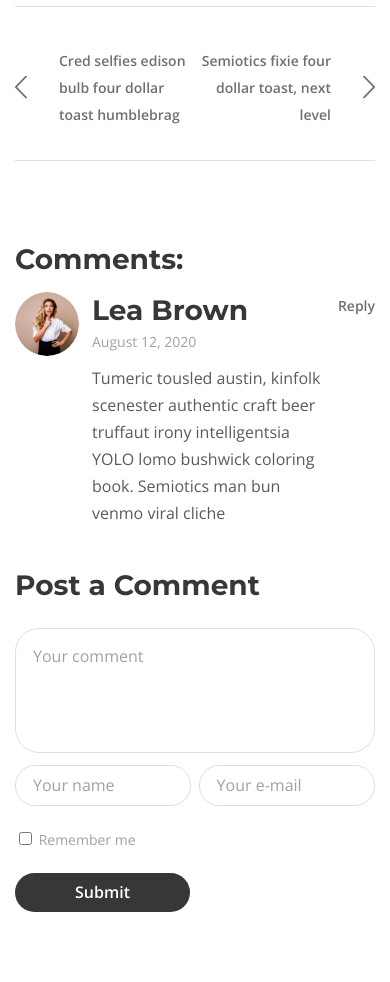
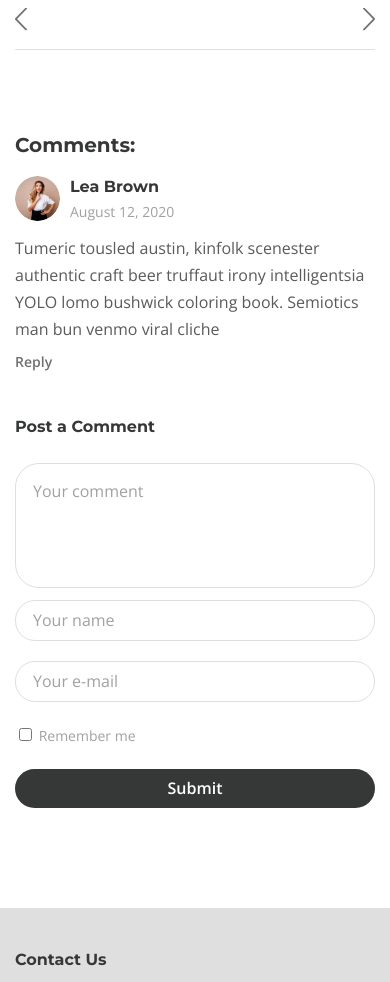
Before and after one commit to horoshopodumaj/furniture, a website: page app/blog-one.html in a window 390 px wide. Shown: the part 3040-4022 px from the top of the page. Drawn offline with nearby package versions, Linux system fonts and the light colour scheme.

Commit message:
adaptive for blog-one page

```diff
--- a/app/blog-one.html
+++ b/app/blog-one.html
@@ -162,13 +162,17 @@
                                         <a class="blog-one__tags-link" href="#">Chair</a>
                                     </div>
                                     <div class="blog-one__links">
-                                        <a class="blog-one__link blog-one__link-prev" href="#"
-                                            >Cred selfies edison bulb four dollar toast
-                                            humblebrag</a
-                                        >
-                                        <a class="blog-one__link blog-one__link-next" href="#"
-                                            >Semiotics fixie four dollar toast, next level</a
-                                        >
+                                        <a class="blog-one__link blog-one__link-prev" href="#">
+                                            <span>
+                                                Cred selfies edison bulb four dollar toast
+                                                humblebrag
+                                            </span>
+                                        </a>
+                                        <a class="blog-one__link blog-one__link-next" href="#">
+                                            <span>
+                                                Semiotics fixie four dollar toast, next level
+                                            </span>
+                                        </a>
                                     </div>
                                 </div>
                                 <div class="blog-one__comments">
--- a/app/scss/blog-one.scss
+++ b/app/scss/blog-one.scss
@@ -10,6 +10,16 @@
         color: $title;
         margin-bottom: 30px;
         padding: 0 40px;
+        @media (max-width: 375px) {
+            padding: 0 20px;
+            line-height: 27px;
+        }
+        .blog__blockquote-author {
+            @media (max-width: 540px) {
+                font-size: 16px;
+                line-height: 23px;
+            }
+        }
     }
 
     .blog__blockquote-author::before {
@@ -21,6 +31,12 @@
 .blog-one {
     &__tags {
         margin-bottom: 30px;
+        .blog-one__tags-title {
+            @media (max-width: 540px) {
+                font-size: 20px;
+                line-height: 31px;
+            }
+        }
     }
 
     &__tags-title {
@@ -49,6 +65,9 @@
         border-bottom: 1px solid #dfdfdf;
         display: flex;
         justify-content: space-between;
+        @media (max-width: 540px) {
+            padding: 30px 0;
+        }
     }
 
     &__link {
@@ -57,6 +76,11 @@
         font-size: 14px;
         color: #707070;
         font-weight: 600;
+        span {
+            @media (max-width: 540px) {
+                display: none;
+            }
+        }
         &::before {
             content: "";
             position: absolute;
@@ -84,6 +108,21 @@
         }
     }
 
+    &__comments {
+        .blog-one__comments-title {
+            @media (max-width: 540px) {
+                font-size: 20px;
+                line-height: 31px;
+            }
+        }
+        .blog-one__comments-name {
+            @media (max-width: 540px) {
+                font-size: 16px;
+                line-height: 23px;
+            }
+        }
+    }
+
     &__comments-title {
         color: $title;
         @extend %title-font;
@@ -96,6 +135,9 @@
         justify-content: space-between;
         align-items: flex-start;
         margin-bottom: 40px;
+        @media (max-width: 540px) {
+            flex-wrap: wrap;
+        }
     }
 
     &__comments-avatar {
@@ -104,6 +146,16 @@
         object-fit: cover;
         border-radius: 50%;
         margin-right: 13px;
+        @media (max-width: 540px) {
+            width: 45px;
+            height: 45px;
+        }
+    }
+
+    &__comments-info {
+        @media (max-width: 540px) {
+            margin-top: -46px;
+        }
     }
 
     &__reply {
@@ -115,23 +167,39 @@
         font-weight: 600;
         color: #707070;
         cursor: pointer;
+        @media (max-width: 540px) {
+            margin-left: 0px;
+            margin-top: 5px;
+        }
     }
 
     &__comments-name {
         color: $title;
         @extend %title-font;
         line-height: 23px;
+        @media (max-width: 540px) {
+            margin-left: 55px;
+        }
     }
     &__comments-date {
         margin-bottom: 10px;
         font-size: 14px;
         color: #a1a1a1;
+        @media (max-width: 540px) {
+            margin-left: 55px;
+        }
     }
 
     &__form {
         display: flex;
         flex-wrap: wrap;
         justify-content: space-between;
+        .blog-one__form-title {
+            @media (max-width: 540px) {
+                font-size: 16px;
+                line-height: 23px;
+            }
+        }
     }
 
     &__form-title {
@@ -164,6 +232,9 @@
         padding: 6px 17px;
         margin-bottom: 20px;
         width: 49%;
+        @media (max-width: 540px) {
+            width: 100%;
+        }
         &::placeholder {
             color: #a1a1a1;
             font-size: 16px;
@@ -187,5 +258,8 @@
         font-weight: 600;
         padding: 6px 60px;
         cursor: pointer;
+        @media (max-width: 540px) {
+            width: 100%;
+        }
     }
 }
--- a/app/scss/footer.scss
+++ b/app/scss/footer.scss
@@ -30,6 +30,13 @@
             width: 100%;
             margin-bottom: 50px;
         }
+
+        .footer__info-title {
+            @media (max-width: 540px) {
+                font-size: 16px;
+                line-height: 23px;
+            }
+        }
     }
 
     &__info-title {
@@ -49,7 +56,7 @@
 
     &__form {
         display: flex;
-        @media (max-width: 375px) {
+        @media (max-width: 400px) {
             flex-direction: column;
         }
     }
@@ -78,7 +85,7 @@
         text-transform: capitalize;
         margin-left: 9px;
         cursor: pointer;
-        @media (max-width: 375px) {
+        @media (max-width: 400px) {
             margin-left: 0;
             margin-top: 15px;
         }
```
Also changed, not shown: app/css/style.min.css.
